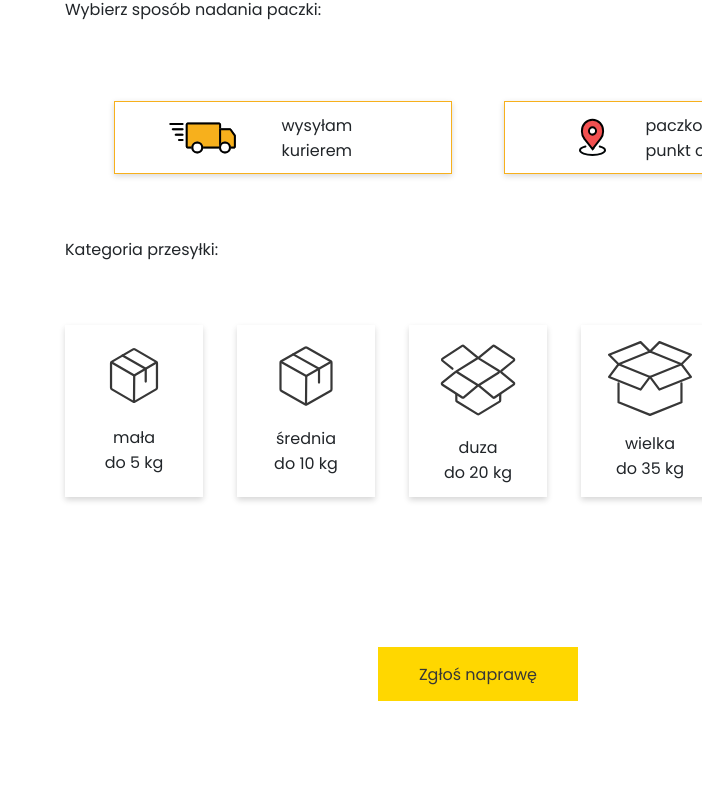
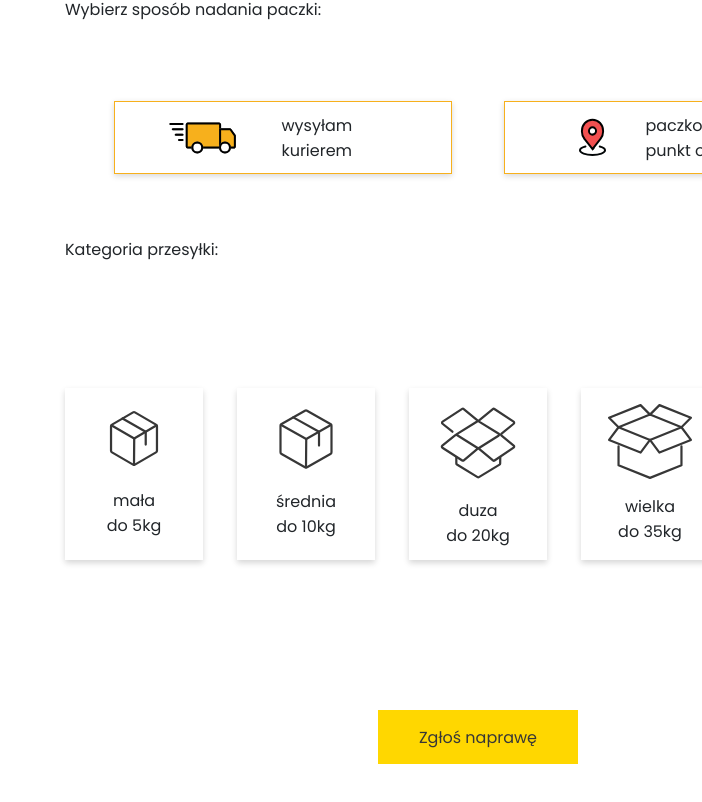
Before and after one commit to MartaPraga/order-form, a React (Create React App) app: page / in a window 1280 px wide. Shown: the part 2499-3301 px from the top of the page, without its empty margins (578-1280 px from the left). Built offline with nearby package versions, Linux system fonts and the light colour scheme; the HTML template or start-up script is replaced by a standard one.

Commit message:
added option to select package size

```diff
--- a/src/components/Form/Form.js
+++ b/src/components/Form/Form.js
@@ -1,6 +1,6 @@
 import './Form.scss';
 import React from 'react';
-import { useForm, useState } from 'react-hook-form';
+import { useForm } from 'react-hook-form';
 import {
   UserDetails,
   ComplaintType,
--- a/src/components/Form/components/PackageDetails/PackageDetails.js
+++ b/src/components/Form/components/PackageDetails/PackageDetails.js
@@ -1,13 +1,46 @@
 import './PackageDetails.scss';
 import React, { useState } from 'react';
-import { DeliveryDate } from './components/DeliveryDate';
+import { DeliveryDate, PackageSize } from './components';
 import { Section } from '../Section';
 
 export const PackageDetails = () => {
   const [isParcelLockerList, setParcelLockerList] = useState(false);
   const [isDeliveryCompanyList, setDeliveryCompanyList] = useState(false);
   const [isDatePicker, setDatePicker] = useState(false);
-  const [isClicked, setClicked] = useState(null)
+  const [currentPackage, setCurrentPackage] = useState(0);
+
+  const PACKAGE_OPTIONS = [
+    {
+      icon: <img src="img/small_box_icon.svg" alt="small box icon" />,
+      size: 'mała',
+      range: 'do 5kg',
+      id: 1,
+    },
+    {
+      icon: <img src="img/medium_box_icon.svg" alt="medium box icon" />,
+      size: 'średnia',
+      range: 'do 10kg',
+      id: 2,
+    },
+    {
+      icon: <img src="img/big_box_icon.svg" alt="big box icon" />,
+      size: 'duza',
+      range: 'do 20kg',
+      id: 3,
+    },
+    {
+      icon: <img src="img/huge_box_icon.svg" alt="huge box icon" />,
+      size: 'wielka',
+      range: 'do 35kg',
+      id: 4,
+    },
+    {
+      icon: <img src="img/pallet_icon.svg" alt="pallet icon" />,
+      size: 'paleta',
+      range: '',
+      id: 5,
+    },
+  ];
 
   const handleDeliveryCompanyList = () => {
     setDeliveryCompanyList(true);
@@ -23,15 +56,9 @@ export const PackageDetails = () => {
     setDatePicker(true);
   };
 
-  const handleSelection = () => {
-    if (isClicked) {
-      console.log( isClicked)
-return;
-    } else {
-      setClicked()
-      console.log(isClicked)
-    }
-  }
+  const handleClick = (id) => {
+    setCurrentPackage(id);
+  };
 
   return (
     <Section
@@ -47,16 +74,26 @@ return;
       <p>Wybierz sposób nadania paczki:</p>
       <div className="PackageDetails">
         <div
-          className={isDeliveryCompanyList ? "clickedDeliveryOption" : "PackageDetails__option" &&
-          isParcelLockerList ? "block" : "clickedDeliveryOption"}
+          className={
+            isDeliveryCompanyList
+              ? 'clickedDeliveryOption'
+              : 'PackageDetails__option' && isParcelLockerList
+              ? 'block'
+              : 'clickedDeliveryOption'
+          }
           onClick={handleDeliveryCompanyList}
         >
           <img src="/img/car_icon.svg" alt="car icon" />
           <div className="PackageDetails__option--text">wysyłam kurierem</div>
         </div>
         <div
-          className={isParcelLockerList ? "clickedDeliveryOption" : "PackageDetails__option" &&
-          isDeliveryCompanyList ? "block" : "clickedDeliveryOption"}
+          className={
+            isParcelLockerList
+              ? 'clickedDeliveryOption'
+              : 'PackageDetails__option' && isDeliveryCompanyList
+              ? 'block'
+              : 'clickedDeliveryOption'
+          }
           onClick={handleParcelLockerList}
         >
           <img src="/img/pointer_icon.svg" alt="pointer icon" />
@@ -104,51 +141,45 @@ return;
       </div>
 
       <p>Kategoria przesyłki:</p>
+      {/* <div className="Size">
+        {PACKAGE_OPTIONS.map(({ id }) => {
+          const active = currentPackage === id;
+
+          return (
+            <div className="packageSize">
+              {PACKAGE_OPTIONS.map((option) => (
+                <PackageSize
+                  {...option}
+                  setCurrentPackage={setCurrentPackage}
+                  active={active}
+                  handleClick={handleClick}
+                />
+              )
+              )}
+            </div>
+          );
+        })}
+      </div> */}
+
       <div className="packageSize">
-        <div className="packageSize__option" onClick={handleSelection}>
-          <div className="packageSize__option--image">
-            <img src="img/small_box_icon.svg" alt="small box icon" />
-          </div>
-          <div className="packageSize__option--text">
-            <div className="packageSize__option--title">mała</div>
-            <div className="packageSize__option--weitgh">do 5 kg</div>
-          </div>
-        </div>
-        <div className="packageSize__option" onClick={handleSelection}>
-          <div className="packageSize__option--image">
-            <img src="img/medium_box_icon.svg" alt="small box icon" />
-          </div>
-          <div className="packageSize__option--text">
-            <div className="packageSize__option--title">średnia</div>
-            <div>do 10 kg</div>
-          </div>
-        </div>
-        <div className="packageSize__option">
-          <div className="packageSize__option--image">
-            <img src="img/big_box_icon.svg" alt="small box icon" />
-          </div>
-          <div className="packageSize__option--text">
-            <div className="packageSize__option--title">duza</div>
-            <div>do 20 kg</div>
-          </div>
-        </div>
-        <div className="packageSize__option">
-          <div className="packageSize__option--image">
-            <img src="img/huge_box_icon.svg" alt="small box icon" />
-          </div>
-          <div className="packageSize__option--text">
-            <div className="packageSize__option--title">wielka</div>
-            <div>do 35 kg</div>
-          </div>
-        </div>
-        <div className="packageSize__option">
-          <div className="packageSize__option--image">
-            <img src="img/pallet_icon.svg" alt="small box icon" />
-          </div>
-          <div className="packageSize__option--text">
-            <div className="packageSize__option--title">paleta</div>
-          </div>
-        </div>
+        {PACKAGE_OPTIONS.map(({ id, icon, size, range }) => {
+          const active = currentPackage === id;
+
+          return (
+            <div className="packageSize">
+              <div
+                className={active ? 'active' : 'packageSize__option'}
+                onClick={() => handleClick(id)}
+              >
+                <div className="packageSize__option--image">{icon}</div>
+                <div className="packageSize__option--text">
+                  <div className="packageSize__option--title">{size}</div>
+                  <div>{range}</div>
+                </div>
+              </div>
+            </div>
+          );
+        })}
       </div>
     </Section>
   );
--- a/src/components/Form/components/PackageDetails/PackageDetails.scss
+++ b/src/components/Form/components/PackageDetails/PackageDetails.scss
@@ -59,12 +59,14 @@
   }
 }
 
+
 .packageSize {
   margin-top: 63px;
   display: flex;
   flex-direction: row;
   align-items: center;
   justify-content: space-between;
+
 
   &__option {
     background-color: #fff;
@@ -90,6 +92,17 @@
   }
 }
 
+.active {
+  border: 1px solid #F7B01C;
+  background-color: #fff;
+    width: 138px;
+    height: 172px;
+    box-shadow: #00000029 0 3px 6px;
+    display: flex;
+    flex-direction: column;
+    justify-content: space-evenly;
+    align-items: center;
+}
 
 
 .ChoosingCompany {
--- /dev/null
+++ b/src/components/Form/components/PackageDetails/components/PackageSize/PackageSize.js
@@ -0,0 +1,25 @@
+import React from 'react';
+import './PackageSize.scss';
+import { useState } from 'react';
+
+export const PackageSize = ({ icon, size, range, id, setCurrentPackage, active, handleClick }) => {
+  // const [currentPackage, setCurrentPackage] = useState(0);
+  // const active = currentPackage === id;
+
+  // const handleClick = (id) => {
+  //   setCurrentPackage(id);
+  // };
+
+  return (
+
+      <div
+        className={active ? 'active' : 'packageSize__option'}
+        onClick={() => handleClick(id)} >
+        <div className="packageSize__option--image">{icon}</div>
+        <div className="packageSize__option--text">
+          <div className="packageSize__option--title">{size}</div>
+          <div>{range}</div>
+        </div>
+      </div>
+  );
+};
--- /dev/null
+++ b/src/components/Form/components/PackageDetails/components/PackageSize/PackageSize.scss
@@ -0,0 +1,7 @@
+.active {
+  border: 1px solid red;
+}
+
+.block {
+  background-color: gray;
+}
--- /dev/null
+++ b/src/components/Form/components/PackageDetails/components/PackageSize/index.js
@@ -0,0 +1 @@
+export * from './PackageSize'
--- /dev/null
+++ b/src/components/Form/components/PackageDetails/components/index.js
@@ -0,0 +1,2 @@
+export * from './PackageSize';
+export * from './DeliveryDate';
```
